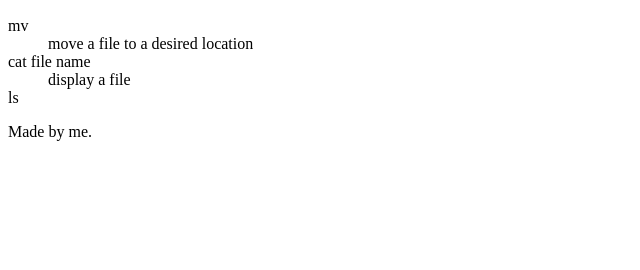
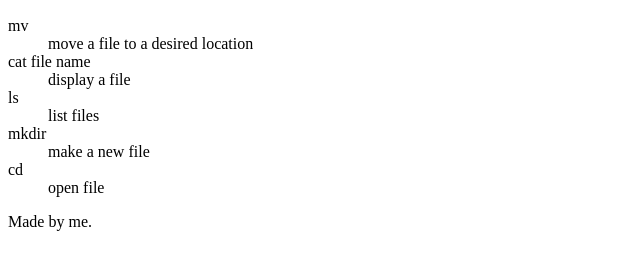
Before and after one commit to Greyson-DB/Greyson-DB.github.io, a plain HTML site: page practice/terminal.html in a window 1280 px wide. Shown: the part 110-380 px from the top of the page, without its empty margins (0-640 px from the left). Drawn offline with Linux system fonts and the light colour scheme; files whose address does not match are found by name.

Commit message:
terminal commands

```diff
--- a/practice/terminal.html
+++ b/practice/terminal.html
@@ -17,6 +17,11 @@
 		<dt> cat file name</dt>
 		<dd> display a file</dd>
 		<dt> ls</dt>
+		<dd> list files</dd>
+		<dt> mkdir</dt>
+		<dd> make a new file</dd>
+		<dt>cd</dt>
+		<dd>open file</dd>
 
             <p></p>
         </section>
```
Also changed, not shown: 1 other file.
